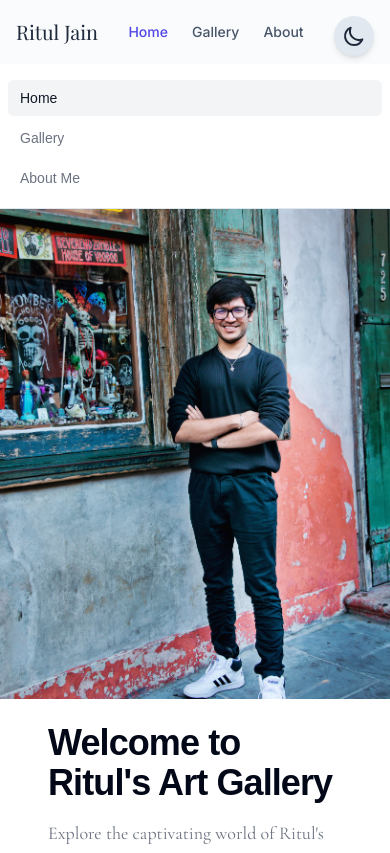
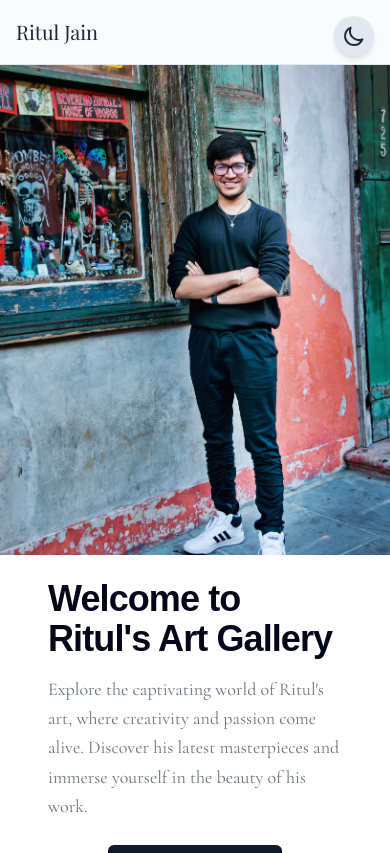
Before and after one commit to Lutir/art-portfolio, a Next.js app: page / in a window 390 px wide. Shown: the top 853 px of the page. Built offline with nearby package versions, Linux system fonts and the light colour scheme; a web font is replaced by a local one.

Commit message:
Added some changes for mobile responsiveness

```diff
--- a/app/components/Header.tsx
+++ b/app/components/Header.tsx
@@ -4,22 +4,33 @@ import Link from "next/link";
 import { usePathname } from "next/navigation";
 import { motion } from "framer-motion";
 import { typography } from "../ui/typography";
+import { useState } from "react";
+import ThemeToggle from "./ThemeToggle";
 
 export default function Header() {
   const pathname = usePathname();
+  const [isMobileMenuOpen, setIsMobileMenuOpen] = useState(false);
 
   const isActive = (path: string) => {
     return pathname === path;
+  };
+
+  const toggleMobileMenu = () => {
+    setIsMobileMenuOpen(!isMobileMenuOpen);
   };
 
   return (
     <header className="sticky top-0 z-40 w-full backdrop-blur-sm bg-slate-50/80 dark:bg-slate-900/80 border-b border-slate-200 dark:border-slate-800">
       <div className="container mx-auto px-4">
         <div className="flex h-16 items-center justify-between">
+          <div className="flex items-center">
             <Link href="/" className="flex items-center space-x-2">
               <span className="text-xl font-serif text-slate-800 dark:text-slate-100">Ritul Jain</span>
             </Link>
-          <nav className="flex items-center space-x-6">
+          </div>
+
+          {/* Desktop Navigation */}
+          <nav className="hidden md:flex items-center space-x-6">
             <Link
               href="/"
               className={`text-sm font-medium transition-colors hover:text-indigo-600 dark:hover:text-indigo-400 ${
@@ -44,68 +55,86 @@ export default function Header() {
             >
               About
             </Link>
+            <ThemeToggle />
           </nav>
-          <div className="md:hidden">
+
+          {/* Mobile Menu Button and Theme Toggle */}
+          <div className="flex items-center gap-4 md:hidden">
             <button
               type="button"
-              className="inline-flex items-center justify-center rounded-md p-2 text-gray-400 hover:bg-gray-100 hover:text-gray-500 focus:outline-none focus:ring-2 focus:ring-inset focus:ring-gray-500"
+              onClick={toggleMobileMenu}
+              className="inline-flex items-center justify-center w-10 h-10 rounded-md text-slate-600 hover:bg-slate-100 hover:text-slate-900 dark:text-slate-300 dark:hover:bg-slate-800 dark:hover:text-slate-100"
               aria-controls="mobile-menu"
-              aria-expanded="false"
+              aria-expanded={isMobileMenuOpen}
             >
               <span className="sr-only">Open main menu</span>
+              {!isMobileMenuOpen ? (
                 <svg
-                className="block h-6 w-6"
+                  className="h-6 w-6"
                   xmlns="http://www.w3.org/2000/svg"
                   fill="none"
                   viewBox="0 0 24 24"
                   stroke="currentColor"
-                aria-hidden="true"
                 >
-                <path
-                  strokeLinecap="round"
-                  strokeLinejoin="round"
-                  strokeWidth={2}
-                  d="M4 6h16M4 12h16M4 18h16"
-                />
+                  <path strokeLinecap="round" strokeLinejoin="round" strokeWidth={2} d="M4 6h16M4 12h16M4 18h16" />
                 </svg>
+              ) : (
+                <svg
+                  className="h-6 w-6"
+                  xmlns="http://www.w3.org/2000/svg"
+                  fill="none"
+                  viewBox="0 0 24 24"
+                  stroke="currentColor"
+                >
+                  <path strokeLinecap="round" strokeLinejoin="round" strokeWidth={2} d="M6 18L18 6M6 6l12 12" />
+                </svg>
+              )}
             </button>
+            <ThemeToggle />
           </div>
         </div>
       </div>
-      <div className="md:hidden" id="mobile-menu">
-        <div className="space-y-1 px-2 pb-3 pt-4 bg-white">
+
+      {/* Mobile Menu Dropdown */}
+      {isMobileMenuOpen && (
+        <div className="md:hidden fixed top-16 left-0 right-0 bottom-0 bg-slate-50/95 dark:bg-slate-900/95 backdrop-blur-sm">
+          <nav className="px-4 py-6">
             <Link
               href="/"
-            className={`block rounded-md px-3 py-2 ${typography.nav} ${
-              pathname === "/"
-                ? "bg-gray-100 text-gray-900"
-                : "text-gray-500 hover:bg-gray-50 hover:text-gray-900"
+              className={`block rounded-lg px-4 py-3 text-lg font-medium mb-2 ${
+                isActive("/")
+                  ? "bg-slate-200 text-slate-900 dark:bg-slate-800 dark:text-slate-100"
+                  : "text-slate-600 hover:bg-slate-100 hover:text-slate-900 dark:text-slate-300 dark:hover:bg-slate-800/50 dark:hover:text-slate-100"
               }`}
+              onClick={() => setIsMobileMenuOpen(false)}
             >
               Home
             </Link>
             <Link
               href="/gallery"
-            className={`block rounded-md px-3 py-2 ${typography.nav} ${
-              pathname === "/gallery"
-                ? "bg-gray-100 text-gray-900"
-                : "text-gray-500 hover:bg-gray-50 hover:text-gray-900"
+              className={`block rounded-lg px-4 py-3 text-lg font-medium mb-2 ${
+                isActive("/gallery")
+                  ? "bg-slate-200 text-slate-900 dark:bg-slate-800 dark:text-slate-100"
+                  : "text-slate-600 hover:bg-slate-100 hover:text-slate-900 dark:text-slate-300 dark:hover:bg-slate-800/50 dark:hover:text-slate-100"
               }`}
+              onClick={() => setIsMobileMenuOpen(false)}
             >
               Gallery
             </Link>
             <Link
               href="/about"
-            className={`block rounded-md px-3 py-2 ${typography.nav} ${
-              pathname === "/about"
-                ? "bg-gray-100 text-gray-900"
-                : "text-gray-500 hover:bg-gray-50 hover:text-gray-900"
+              className={`block rounded-lg px-4 py-3 text-lg font-medium mb-2 ${
+                isActive("/about")
+                  ? "bg-slate-200 text-slate-900 dark:bg-slate-800 dark:text-slate-100"
+                  : "text-slate-600 hover:bg-slate-100 hover:text-slate-900 dark:text-slate-300 dark:hover:bg-slate-800/50 dark:hover:text-slate-100"
               }`}
+              onClick={() => setIsMobileMenuOpen(false)}
             >
-            About Me
+              About
             </Link>
+          </nav>
         </div>
-      </div>
+      )}
     </header>
   );
 }
--- a/app/gallery/page.tsx
+++ b/app/gallery/page.tsx
@@ -6,7 +6,6 @@ import { useState, useEffect } from 'react'
 import { motion } from 'framer-motion'
 import { Metadata } from 'next'
 import Masonry from 'react-masonry-css'
-import ThemeToggle from '../components/ThemeToggle';
 import { Filter } from 'lucide-react';
 
 import '@/app/globals.css';
@@ -254,7 +253,6 @@ export default function Page() {
 
   return (
     <>
-      <ThemeToggle />
       <section className="w-full py-12 md:py-24 lg:py-32 bg-slate-50 dark:bg-slate-900">
         <div className="container mx-auto grid gap-8 px-4 md:px-6">
           <div className="space-y-4 text-center max-w-3xl mx-auto">
--- a/app/layout.tsx
+++ b/app/layout.tsx
@@ -60,7 +60,6 @@ export default function RootLayout({
       <body className={`${inter.variable} ${playfair.variable} font-sans antialiased`}>
         <ThemeProvider>
           <Header />
-          <ThemeToggle />
           {children}
         </ThemeProvider>
       </body>
```
Lines whose indentation alone changed are shown as unchanged.
